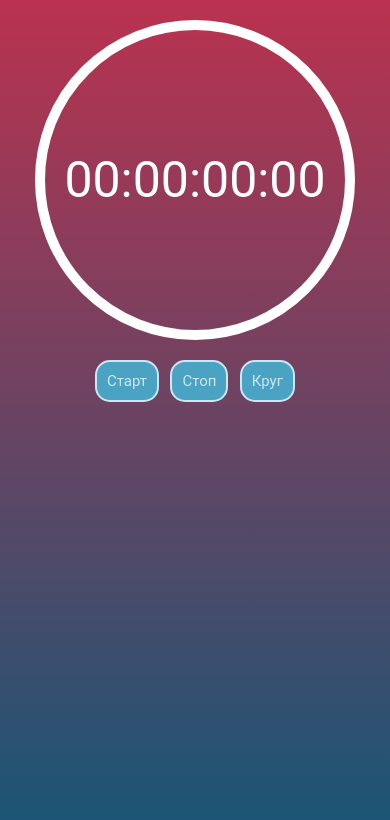
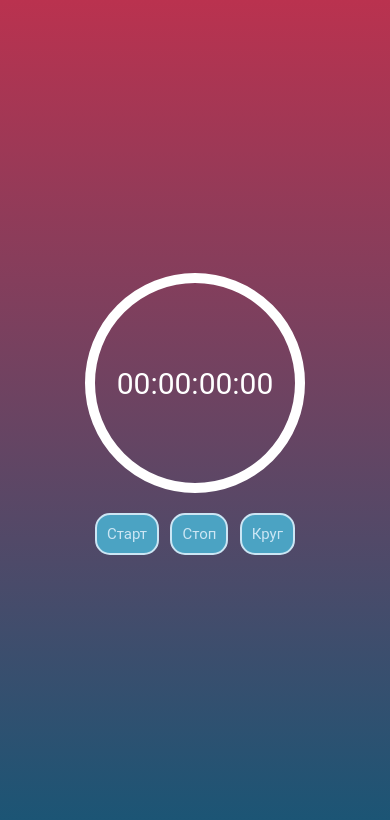
Before and after one commit to SolarEquine/Vue-timer, a Vue app: page / in a window 390 px wide. Shown: the top 820 px of the page. Built offline with nearby package versions, Linux system fonts and the light colour scheme.

Commit message:
decomposition start

```diff
--- a/src/App.vue
+++ b/src/App.vue
@@ -1,36 +1,23 @@
 <template>
 <div>
-  <div class="timer">
-    <div class="container">
-      <div class="timer__inner">
-        <div
-          class="timer__body"
-          >
-          {{ parsedTime }}
-        </div>
-        <div class="timer__controls">
-          <button @click="startTimer">Старт</button>
-          <button @click="stopTimer">Стоп</button>
-          <button @click="createLap">Круг</button>
-        </div>
-        <div class="timer__laps">
-          <div class="laps">
-            <div
-              v-for="lap in laps.slice().reverse()"
-              :key="lap.id"
-             class="lap">{{lap.id}}: {{lap.h}}:{{lap.m}}:{{lap.s}}:{{lap.ms}}</div>
-          </div>
-        </div>
-      </div>
-    </div>
-  </div>
+  <my-timer
+  :laps="laps"
+  :timeDelta="parsedTime"
+  @start="startTimer"
+  @stop="stopTimer"
+  @lap="createLap"
+  ></my-timer>
 </div>
 </template>
 
 <script>
-
+import MyTimer from "@/components/MyTimer";
 
 export default {
+
+  components: {
+    MyTimer,
+  },
 
   data(){
     return{
@@ -43,7 +30,6 @@ export default {
       milliseconds: 0,
       parsedSeconds: '',
       parsedTime: '',
-      fullTime: 0,
       timeDelta: 0,
       timeStart: 0,
       timeEnd: 0,
@@ -109,6 +95,7 @@ export default {
   margin: 0;
   padding: 0;
 }
+
 @import url('https://fonts.googleapis.com/css2?family=Roboto&display=swap');
 
 body{
@@ -116,70 +103,5 @@ body{
 
 }
 
-.container{
-  width: 100%;
-  max-width: 800px;
-  margin: 0 auto;
-}
 
-.timer__inner{
-  display: flex;
-  min-height: 100vh;
-  flex-direction: column;
-  justify-content: center;
-  align-items: center;
-}
-
-.timer__body{
-  height: 300px;
-  width: 300px;
-  margin-top: 20px;
-  border: 10px solid white;
-  display: flex;
-  justify-content: center;
-  align-items: center;
-  border-radius: 50%;
-  margin-bottom: 20px;
-  font-size: 50px;
-  color: white;
-  font-family: Roboto;
-}
-
-.timer__laps{
-  flex: 1 1 0;
-}
-
-.laps{
-  width: 300px;
-}
-
-.lap{
-  border-bottom: 1px white solid;
-  margin-bottom: 10px;
-  color:white;
-  font-family: Roboto;
-}
-
-.timer__controls{
-  display: flex;
-  justify-content: space-between;
-  width: 200px;
-}
-
-button{
-  background: #4BA3C3;
-  border: 2px solid #CCE6F4;
-  border-radius: 15px;
-  padding: 10px;
-  cursor: pointer;
-  font-size: 15px;
-  color: #CCE6F4;
-  transition: all .2s ease;
-  font-family: Roboto;
-}
-
-button:hover{
-  background: #CCE6F4;
-  color: #4BA3C3;
-}
 </style>
--- /dev/null
+++ b/src/components/MyTimer.vue
@@ -0,0 +1,113 @@
+<template>
+  <div class="timer__inner">
+    <div class="timer__margin"></div>
+    <div class="timer__body">
+      {{ timeDelta }}
+    </div>
+    <div class="timer__controls">
+      <button @click="$emit('start')">Старт</button>
+      <button @click="$emit('stop')">Стоп</button>
+      <button @click="$emit('lap')">Круг</button>
+    </div>
+    <div class="timer__laps">
+      <timer-laps
+      :laps="laps"
+      />
+    </div>
+  </div>
+</template>
+
+<script>
+import TimerLaps from "@/components/TimerLaps";
+
+
+export default {
+  components: {
+    TimerLaps,
+  },
+      props: {
+        laps: {
+          type: Array,
+          required: true,
+        },
+        timeDelta: {
+          type: String,
+          required: true,
+        }
+      },
+
+    }
+</script>
+
+<style scoped>
+
+
+.timer__inner{
+  display: flex;
+  min-height: 100vh;
+  flex-direction: column;
+  justify-content: center;
+  align-items: center;
+}
+
+.timer__margin{
+  min-height: 30vh;
+}
+
+.timer__body{
+  height: 300px;
+  width: 300px;
+  margin-top: 20px;
+  border: 10px solid white;
+  display: flex;
+  justify-content: center;
+  align-items: center;
+  border-radius: 50%;
+  margin-bottom: 20px;
+  font-size: 50px;
+  color: white;
+  font-family: Roboto;
+}
+
+.timer__laps{
+  flex: 1 1 0;
+}
+
+
+
+.timer__controls{
+  display: flex;
+  justify-content: space-between;
+  width: 200px;
+}
+
+button{
+  background: #4BA3C3;
+  border: 2px solid #CCE6F4;
+  border-radius: 15px;
+  padding: 10px;
+  cursor: pointer;
+  font-size: 15px;
+  color: #CCE6F4;
+  transition: all .2s ease;
+  font-family: Roboto;
+}
+
+button:hover{
+  background: #CCE6F4;
+  color: #4BA3C3;
+}
+
+@media (max-width: 400px){
+  .timer__body{
+  height: 200px;
+  width: 200px;
+  font-size: 30px;
+  }
+
+  .laps{
+    width: 200px;
+  }
+}
+
+</style>
--- /dev/null
+++ b/src/components/TimerLaps.vue
@@ -0,0 +1,32 @@
+<template>
+    <div class="laps">
+    <div
+        v-for="lap in laps.slice().reverse()"
+        :key="lap.id"
+        class="lap">{{lap.id}}: {{lap.h}}:{{lap.m}}:{{lap.s}}:{{lap.ms}}</div>
+    </div>
+</template>
+
+<script>
+    export default {
+        props:{
+            laps: {
+                type: Array,
+                required: true,
+        },
+        },
+    }
+</script>
+
+<style scoped>
+.laps{
+  width: 300px;
+}
+
+.lap{
+  border-bottom: 1px white solid;
+  margin-bottom: 10px;
+  color:white;
+  font-family: Roboto;
+}
+</style>
```
Also changed, not shown: src/components/UI/MyButton.vue (added), src/components/UI/MyClock.vue (added).
